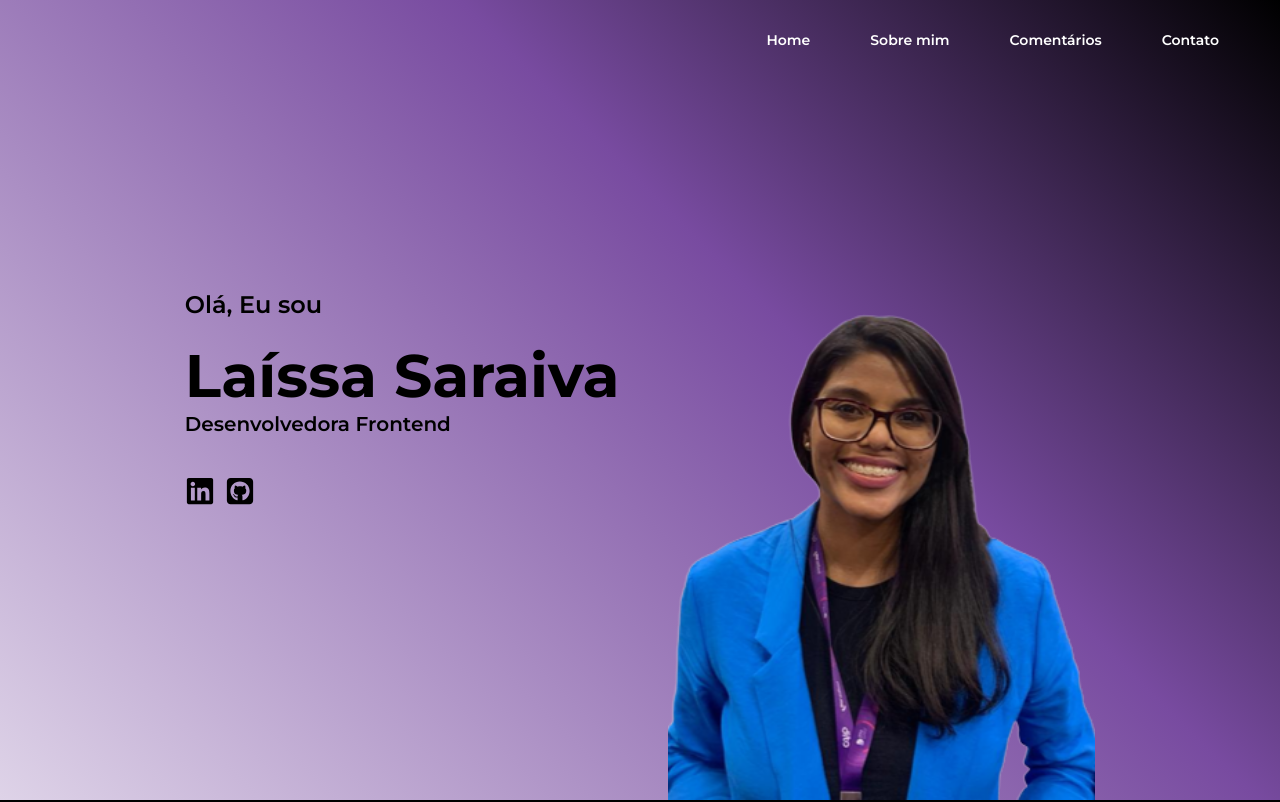
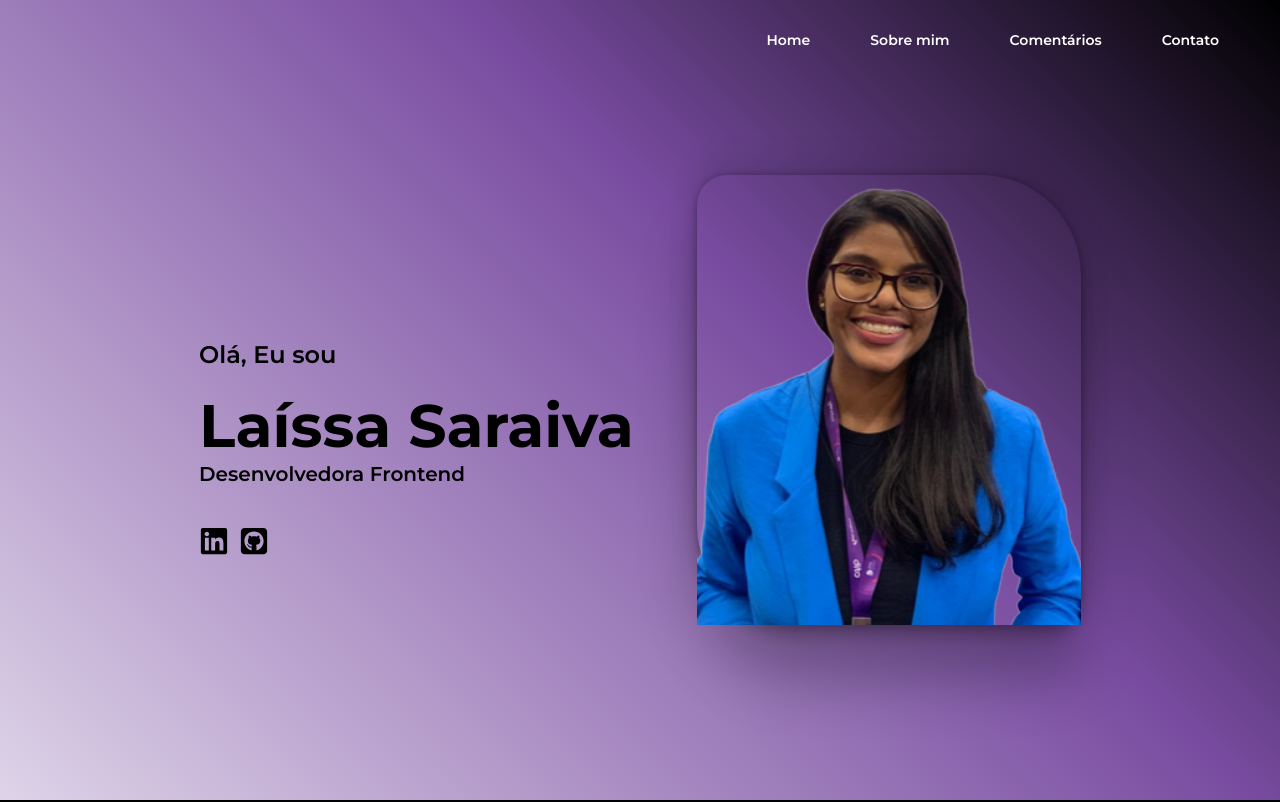
Before and after one commit to LaissaSaraiva/pretalab-projeto-final-react, a React (Vite) app: page / in a window 1280 px wide. Shown: the top 802 px of the page. Built offline with nearby package versions, Linux system fonts and the light colour scheme.

Commit message:
style: altera estilização de img em Home

```diff
--- a/src/pages/HomePage/HomePage.module.css
+++ b/src/pages/HomePage/HomePage.module.css
@@ -17,6 +17,7 @@
   display: flex;
   flex-direction: column;
   gap: 20px;
+  margin-top: 100px;
 }
 
 .description__container .pre__title p {
@@ -49,11 +50,13 @@
 
 .image__container {
   display: flex;
-  align-self: flex-end;
+  border-radius: 30px 100px ;
+  box-shadow: rgba(0, 0, 0, 0.25) 0px 54px 55px, rgba(0, 0, 0, 0.12) 0px -12px 30px, rgba(0, 0, 0, 0.12) 0px 4px 6px, rgba(0, 0, 0, 0.17) 0px 12px 13px, rgba(0, 0, 0, 0.09) 0px -3px 5px;
 }
 
 .image {
-  height: 500px;
+  height: 450px;
+  object-fit: contain;
 }
 
 .home__container2 {
```
